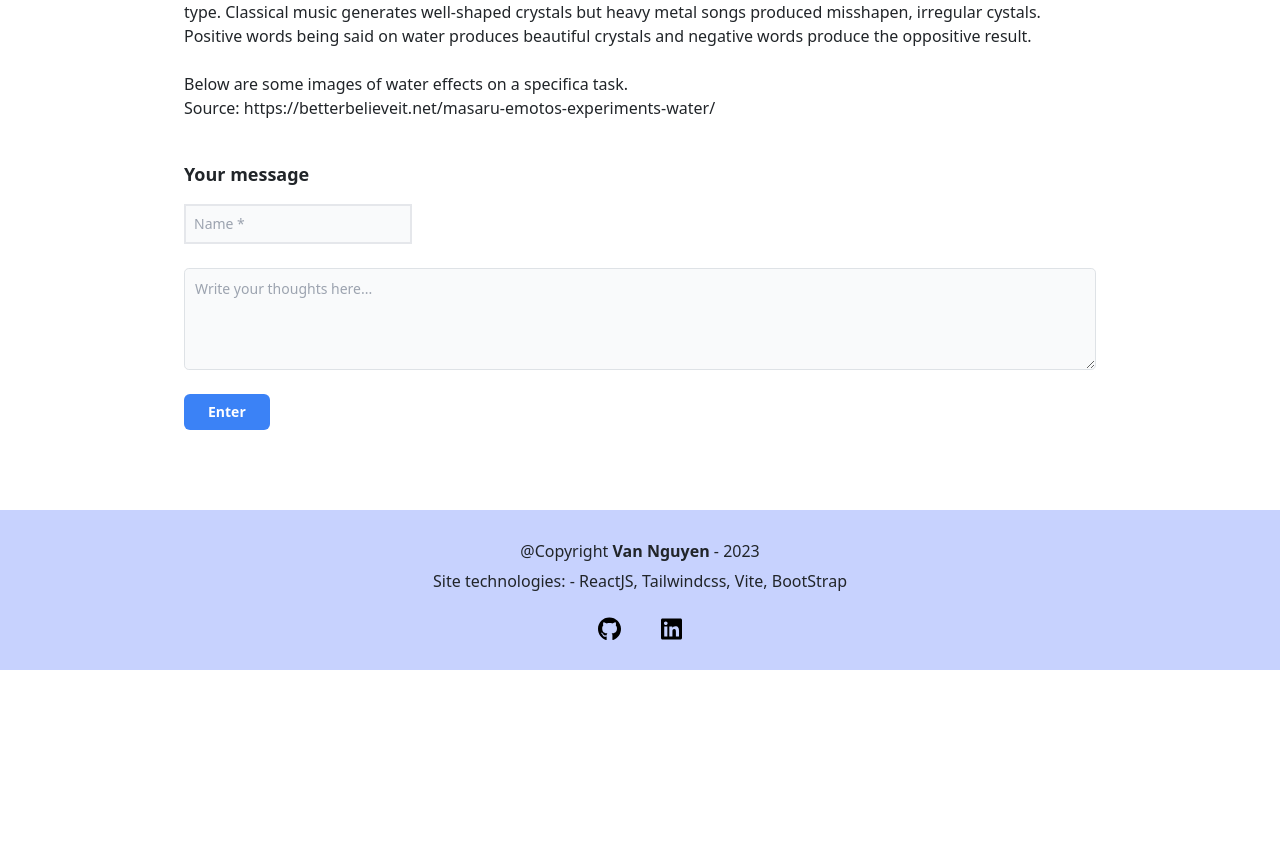
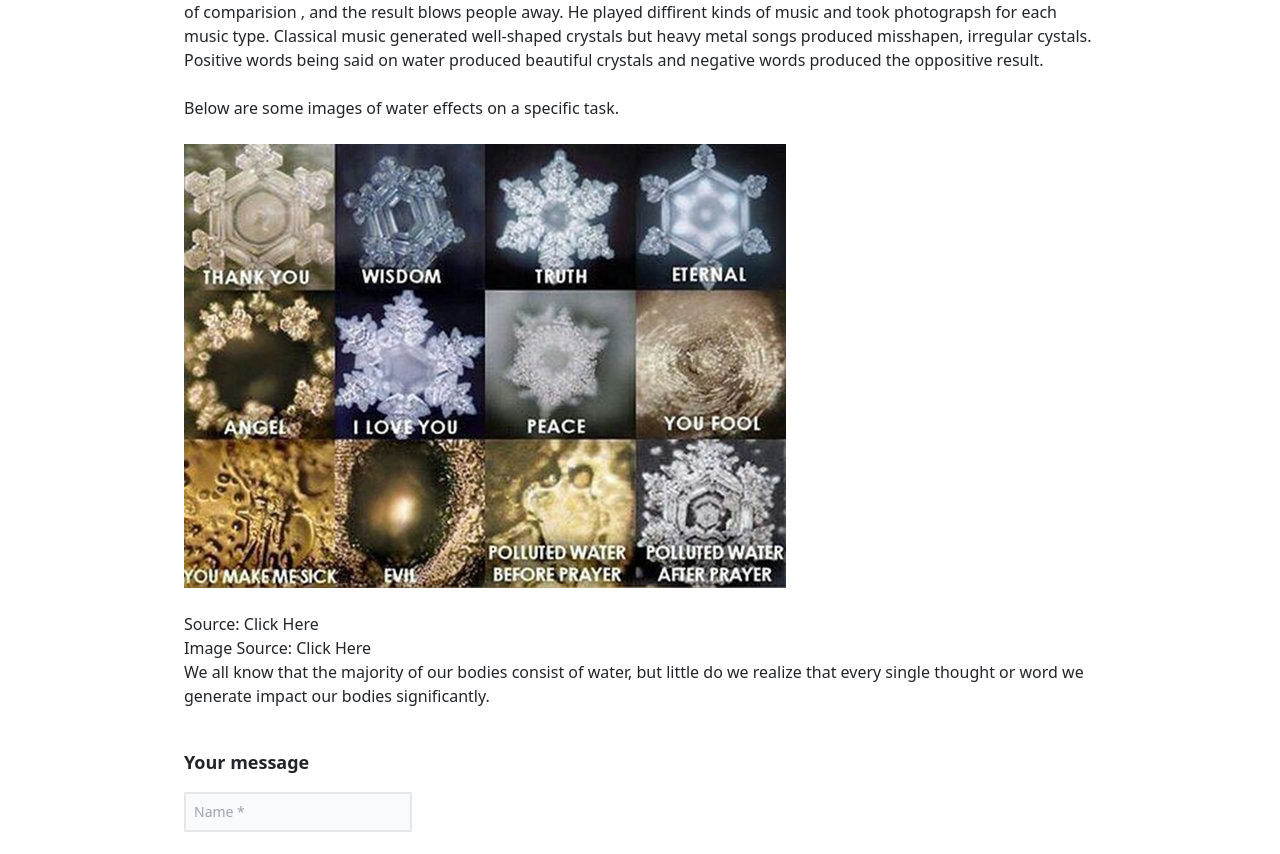
Before and after one commit to vanguyen333/mysiteO, a React (Vite) app: page /blog in a window 1280 px wide. Shown: the part 2504-3358 px from the top of the page. Before the commit the page ends 3174 px from the top, so only its background shows below. Built offline with nearby package versions, Linux system fonts and the light colour scheme.

Commit message:
edit blog3

```diff
--- a/src/BlogCompo/Blog3.jsx
+++ b/src/BlogCompo/Blog3.jsx
@@ -5,30 +5,47 @@ const Blog3 = () => {
         #3 How 'GRATEFUL' can lead to Happiness?
       </h1>
       <p className="pt-4">
-        Grateful itself is a positive thing. Whenever I start a day with the
-        first thinking of how grateful I am to what I have and will have will
-        always makes me feel happy and blessed.
+        Grateful itself is a positive affirmation. Commencing each day by
+        acknowledging my gratitude for present and future blessings consistently
+        engenders feelings of joy and a sense of being blessed.
         <br />
-        The reason is because when our mind feels grateful - which is a positive
-        state of mind, our body's circulation generate more positive thinking,
-        we attract more great things come to life. Good things originated from
-        good thoughts. <br />
-        <br />A significant research has been made from
-        <strong> Dr.Masaru Emoto </strong>
+        The reason is because embracing gratitude initiates a positive mental
+        state, our body stimuates a surge of optimistic thoughts within our
+        mind. This consequently influences our body's circulation, fostering and
+        environment to attracting more favorable outcomes. Positive ideas beget
+        positive outcomes. <br />
+        <br />A significant research has been made from{" "}
+        <a href="https://thewellnessenterprise.com/emoto/">
+          {" "}
+          <strong> Dr. Masaru Emoto </strong>
+        </a>
         regarding how water behaves when being exposed to thoughts and words.
         <br />
         <br />
         Water is frozen then pictures being taken of the resultant crystals
         before and after doing something on it for the purpose of comparision ,
-        and the result blows people away. He play diffirent kinds of music and
-        take photograpsh for each music type. Classical music generates
+        and the result blows people away. He played diffirent kinds of music and
+        took photograpsh for each music type. Classical music generated
         well-shaped crystals but heavy metal songs produced misshapen, irregular
-        cystals. Positive words being said on water produces beautiful crystals
-        and negative words produce the oppositive result.
+        cystals. Positive words being said on water produced beautiful crystals
+        and negative words produced the oppositive result.
         <br /> <br />
-        Below are some images of water effects on a specifica task.
+        Below are some images of water effects on a specific task.
+        <img className="pt-4" src="imgs/waterExperi.jpeg" alt="" />
         <br />
-        Source: https://betterbelieveit.net/masaru-emotos-experiments-water/
+        Source:{" "}
+        <a href=" https://betterbelieveit.net/masaru-emotos-experiments-water/">
+          Click Here
+        </a>
+        <br />
+        Image Source:{" "}
+        <a href="https://t2conline.com/wp-content/uploads/2022/12/main-qimg-839283f790c30a00ffe88ff9b83cb07b-lq.jpeg">
+          Click Here
+        </a>
+        <br />
+        We all know that the majority of our bodies consist of water, but little
+        do we realize that every single thought or word we generate impact our
+        bodies significantly.
       </p>
     </div>
   );
```
Also changed, not shown: public/imgs/waterExperi.jpeg (added).
